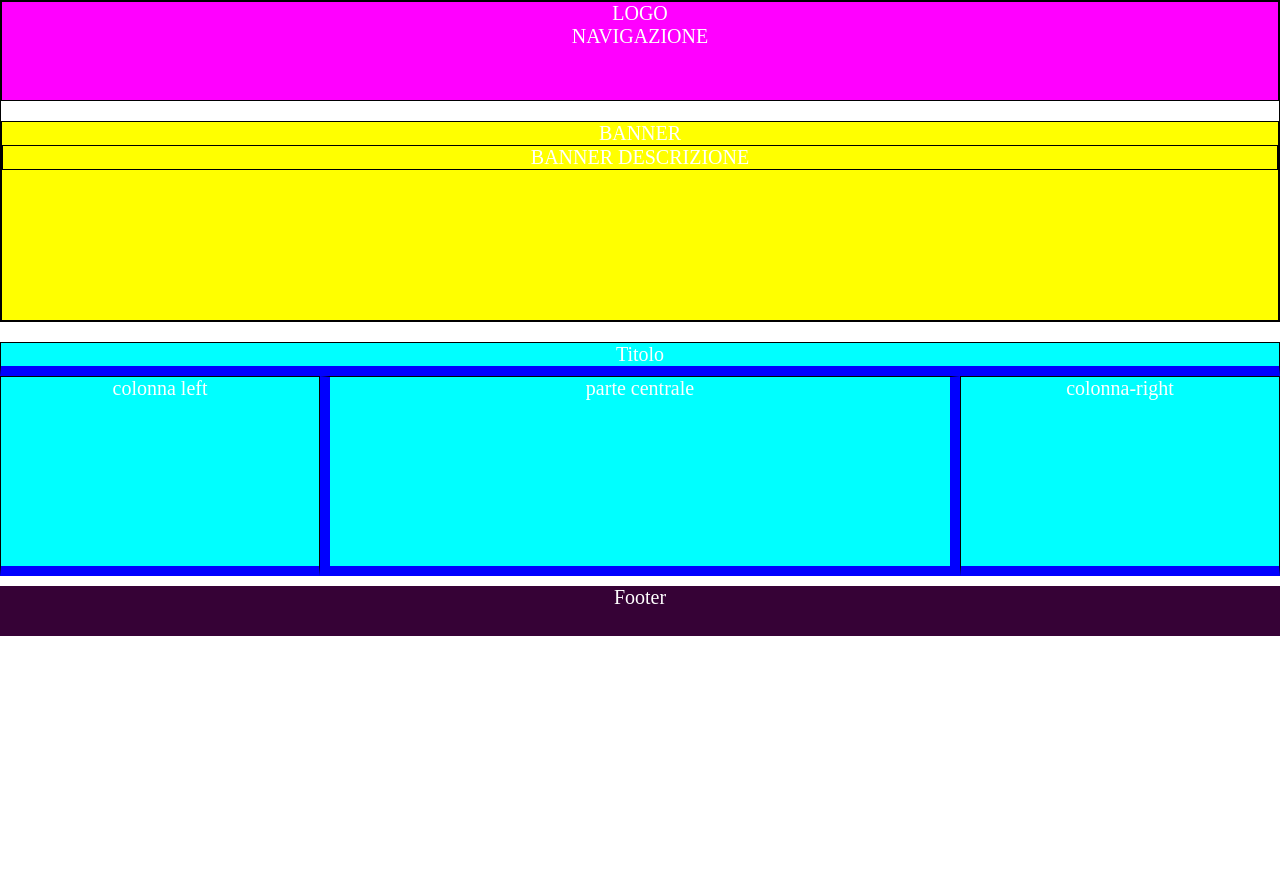
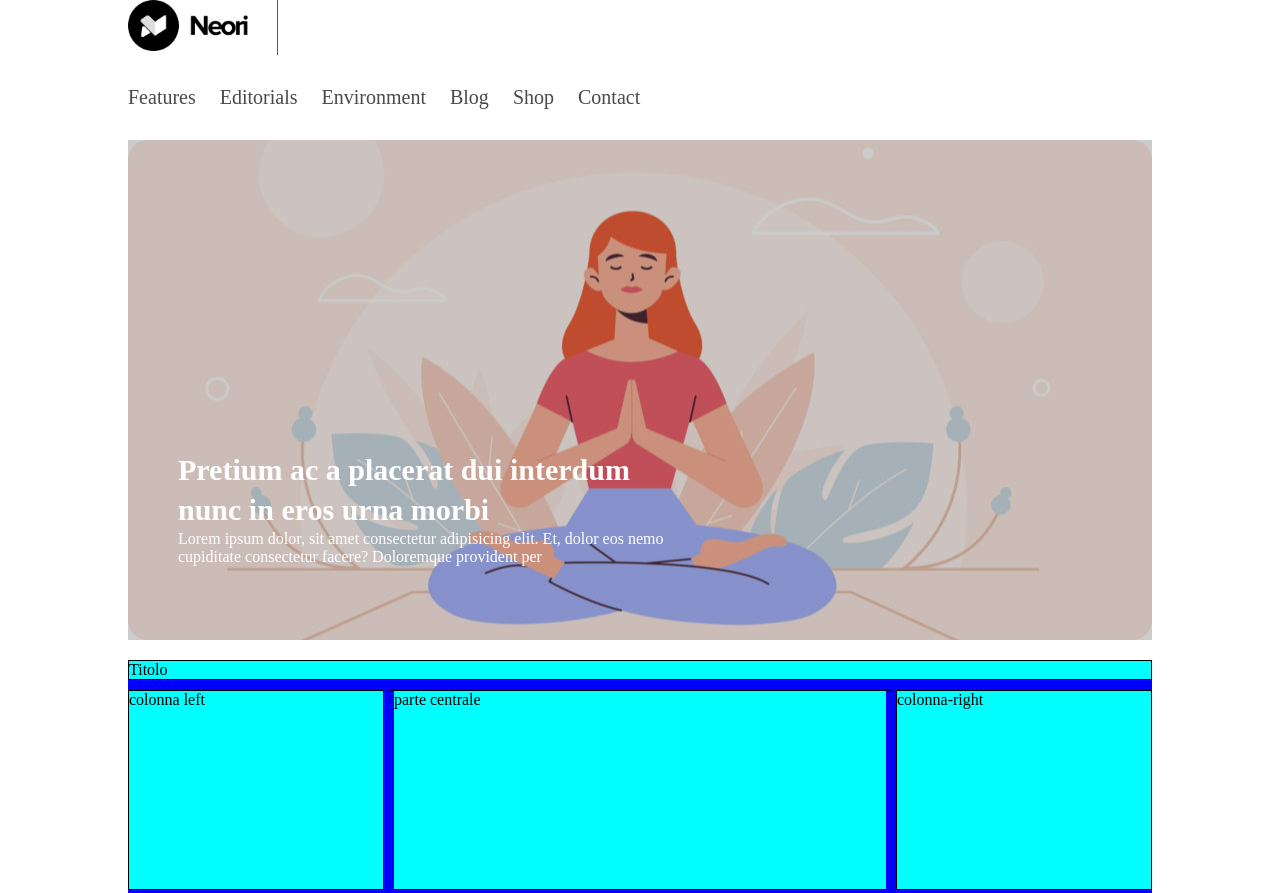
Before and after one commit to Pavel-Stefano/htmlcss-struttura-wp, a plain HTML site: page index.html in a window 1280 px wide. Shown: the top 893 px of the page. Before the commit the page ends 800 px from the top, so only its background shows below. Drawn offline with Linux system fonts and the light colour scheme.

Commit message:
index: fine header

```diff
--- a/css/style.css
+++ b/css/style.css
@@ -3,6 +3,11 @@
     box-sizing: border-box;
     padding: 0;
     margin: 0;
+}
+
+body {
+    width: 80%;
+    margin: auto;
 }
 
 .clearfix {
@@ -25,63 +30,103 @@
 
 .colonna-left, .parte-centrale, .colonna-right {
     height: 200px;
-    border-bottom: 10px solid blue;
+}
+
+/* header */
+
+header .contenitore-logo {
+    height: 120px;
+}
+
+.logo-image {
+    width: 150px;
+    border-right: 1px solid #5b5656;
+}
+
+.contenitore-logo img {
+    width: 120px;
 }
 
 
-/* PROVA - TEXT */
-* {
-    font-size: 20px;
-    color: white;
-    text-align: center;
+header nav {
+    height: 85px;
+    line-height: 85px;
 }
 
-
-header .logo.debag{
-    height: 100px;
-    background-color: rgb(255, 0, 255)
-}
-
-.logo.debag {
-    height: 100px;
-}
-
-header nav {
-    height: 100px;
+nav a {
+    text-decoration: none;
+    font-size: 20px;
+    padding-right: 20px;
+    color: rgb(75, 72, 72);
 }
 
 
 .banner {
-    height: 200px;
     margin-top: 20px;
-    background-color: yellow;
+    height: 500px;
+    background-image: url(../img/banner.jpg);
+    background-repeat: no-repeat;
+    background-size: cover;
+    background-position: center;
+    border-radius: 20px;
+    position: relative;
+    color: white;
+
+}
+
+.opacity {
+    background-color: rgba(0, 0, 0, 0.2);
+    height: 100%;
+}
+
+.banner-description {
+    width: 50%;
+    position: absolute;
+    left: 50px;
+    bottom: 100px;
+    height: 100px;
+    padding: 10px 0;
+
+}
+
+.banner-description h2 {
+    font-size: 30px;
+    line-height: 40px;
+
+}
+
+/* fine - header */
+
+/* Inizio - main */
+main {
+    background-color: blue;
 }
 
 .contenitore-layout {
     height: 200px;
     width: 100%;
+    border-bottom: 10px solid blue;
 }
 
 .titolo-principale {
     margin-top: 20px;
-    border-bottom: 10px solid blue;
-
-}
+    margin-bottom: 10px;
+  }
 
 .colonna-left {
     width: 25%;
 }
 
 .parte-centrale {
-    width: 50%;
+    width: calc(50%);
+    border-right: 10px solid blue;
     border-left: 10px solid blue;
-    border-right: 10px solid blue;
-
 }
 
 .colonna-right {
     width: 25%;
 }
+/* Fine - main */
 
 footer {
     height: 50px;
--- a/index.html
+++ b/index.html
@@ -9,23 +9,33 @@
 </head>
 <body>
     <!-- header -->
-    <header class="debag">
+    <header>
 
-        <div class="logo debag">
-        LOGO
-            <nav >
-            NAVIGAZIONE
+        <div class="contenitore-logo" >
+            <div class="logo-image">
+                <img src="img/logo.png" alt="logo">
+            </div>
+
+
+            <nav class="" >
+                <a href=""> Features</a>
+                <a href=""> Editorials</a>
+                <a href=""> Environment</a>
+                <a href=""> Blog</a>
+                <a href=""> Shop</a>
+                <a href=""> Contact</a>
             </nav>
 
         </div>
 
 
-        <div class="banner debag">
-            BANNER
-            <div class="banner-descriction debag">
-                BANNER DESCRIZIONE
+        <div class="banner ">
+            <div class="opacity">
+                <div class="banner-description debug ">
+                    <h2>Pretium ac a placerat dui interdum nunc in eros urna morbi</h2>
+                    <p>Lorem ipsum dolor, sit amet consectetur adipisicing elit. Et, dolor eos nemo cupiditate consectetur facere? Doloremque provident per</p>
+                </div>
             </div>
-
         </div>
 
     </header>
```
Also changed, not shown: img/banner-2.jpg (added), img/banner.jpg (added), img/img-1.jpg (added), img/img-2.jpg (added), img/img-3.jpg (added), img/img-4.jpg (added), img/img-5.jpg (added), img/img-6.jpg (added), img/logo.png (added).
